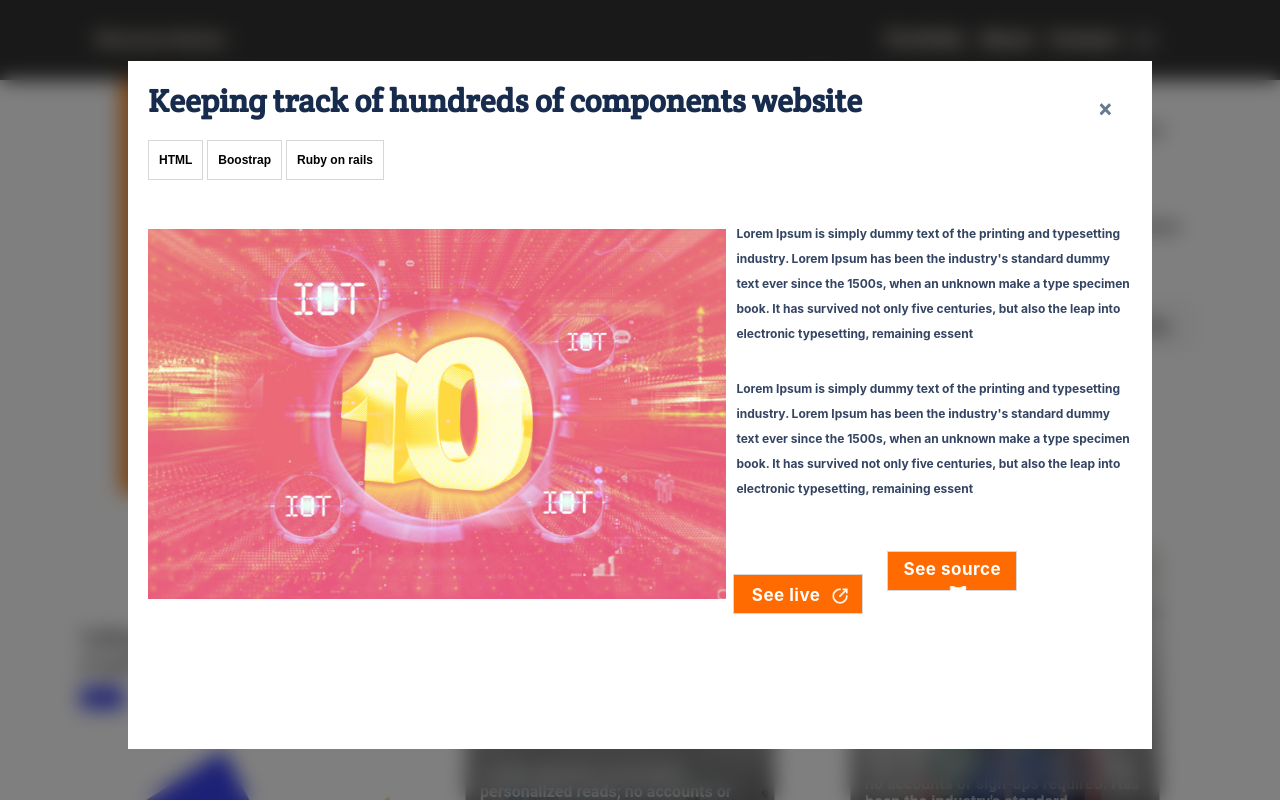
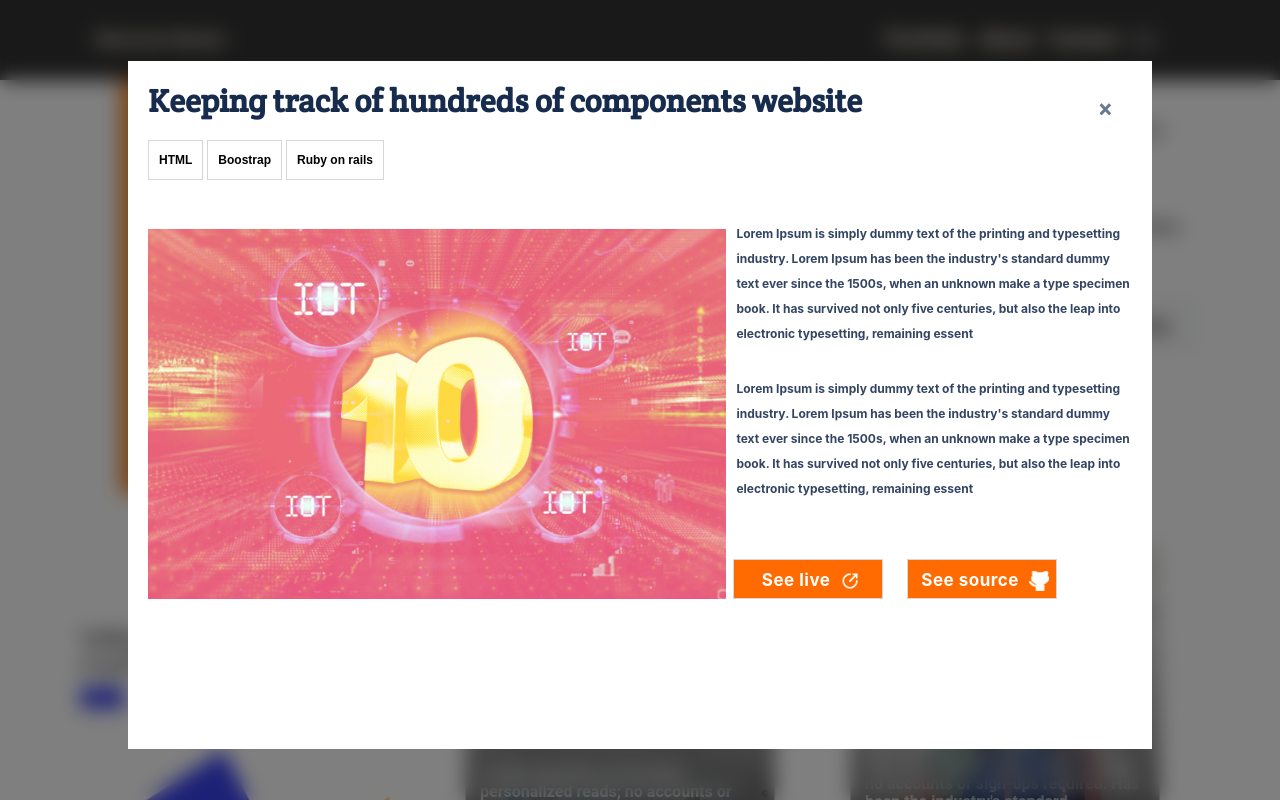
Before and after one commit to Blessman-Newton/Portfolio, a website: page index.html in a window 1280 px wide. Both pictures are taken after a click on the button "See Project". Shown: the part 796-1596 px from the top of the page. Drawn offline with Linux system fonts and the light colour scheme.

Commit message:
Update Popup btn styling

```diff
--- a/style.css
+++ b/style.css
@@ -1228,7 +1228,17 @@ textarea {
     border: 1px solid #d7d7d9;
   }
 
-
+  .popup-button .popup-btn {
+    margin-top: 18px;
+    background: #FF6B00;
+    color: #fff;
+    font-family: 'Inter', sans-serif;
+    font-style: normal;
+    font-weight: 700px;
+    font-size: 17px;
+    line-height: 24px;
+    width: 150px;
+  }
 
   .popup-button #lists {
     position: relative;
```
